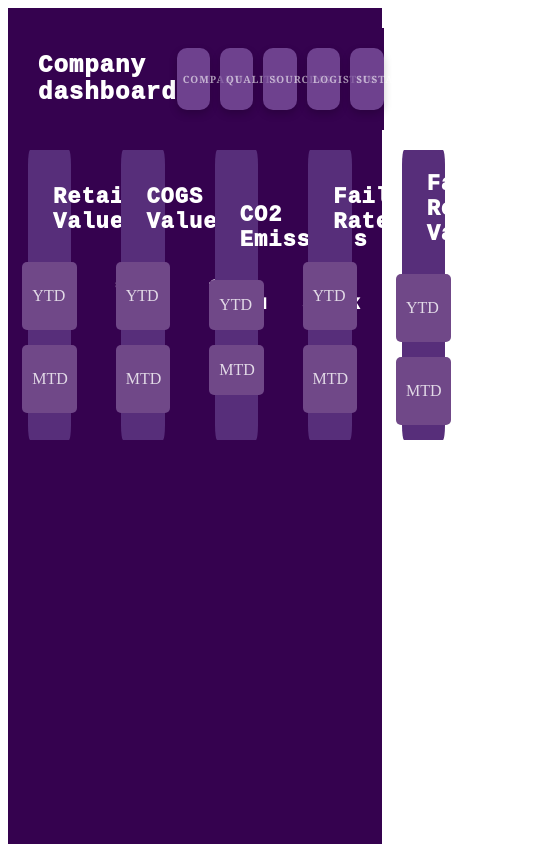
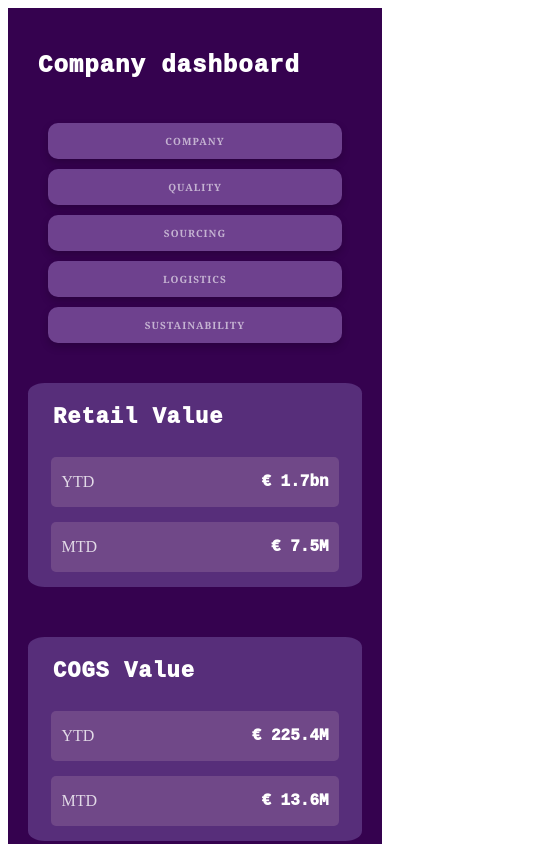
Before and after one commit to Evgeninio/CompanyDashboard, a Vue app: page / in a window 390 px wide. Shown: the top 844 px of the page, 549 px wide, since content can reach past the window. Built offline with nearby package versions, Linux system fonts and the light colour scheme.

Commit message:
Add media queries and READme

```diff
--- a/src/App.vue
+++ b/src/App.vue
@@ -15,7 +15,7 @@
 
 <style scoped>
   .main-page {
-    height: 1024px;
+    height: 2000px;
     background-color: rgb(53, 2, 79);
   }
 </style>
--- a/src/components/Header.vue
+++ b/src/components/Header.vue
@@ -38,11 +38,27 @@
         padding-left: 10px;
     }
     .header-buttons {
-        min-width: 50%;
+        min-width: 60%;
         display: flex;
         gap: 10px;
         justify-content: center;
         padding: 20px;
         background-color: rgb(53, 2, 79);
     }
+    @media screen and (width >=655px) and (width <=1100px){
+        .header {
+            flex-direction: column;
+        }
+        .header-buttons {
+            flex: 1 1 calc(50% - 10px);
+        }
+    }
+    @media screen and (width <=655px){
+        .header {
+            flex-direction: column;
+        }
+        .header-buttons {
+            flex-direction: column;
+        }
+    }
 </style>
--- a/src/components/Stat.vue
+++ b/src/components/Stat.vue
@@ -90,4 +90,25 @@
         width: 80%;
         padding-bottom: 10px;
     }
+
+    @media screen and (width >=1251px) and (width <=1500px) {
+        .stat{
+            width: 13%;
+        }
+
+    }
+
+    @media screen and (width >=830px) and (width <=1250px){
+        .stat{
+            width: 45%;
+        }
+
+    }
+
+    @media screen and (width <=829px){
+        .stat {
+            width: 100%;
+
+        }
+    }
 </style>
--- a/src/components/StatInfo.vue
+++ b/src/components/StatInfo.vue
@@ -39,7 +39,6 @@
         margin: 5px;
         display: flex;
         justify-content: center;
-
     }
     .stat-info__visible {
         visibility: visible;
--- a/src/components/StatsList.vue
+++ b/src/components/StatsList.vue
@@ -22,9 +22,10 @@
 <template>
     <div className="stats-list">
         <Stat v-for="(title, index) in statsTitles" :content="title" :index="index" @stat-hover="handleStatHover" />
+        <StatInfo :visible="isVisible" :content="title"/>
     </div>
     <div>
-        <StatInfo :visible="isVisible" :content="title"/>
+
     </div>
 </template>
 
@@ -36,5 +37,26 @@
         margin-left: 20px;
         margin-right: 20px;
         justify-content: space-between;
+        flex-wrap: wrap;
+        flex: 1 1 13%;
+    }
+
+    @media screen and (width >=1251px) and (width <=1500px) {
+        .stat{
+            flex: 1 1 30%;
+        }
+
+    }
+
+    @media screen and (width >=830px) and (width <=1250px){
+        .stats-list{
+            justify-content: center;
+            flex: 1 1 45%;
+        }
+    }
+    @media screen and (width <=829px){
+        .stats-list {
+            flex-direction: column;
+        }
     }
 </style>
```
Also changed, not shown: 1 other file (tests, documents, lock files or other folders).
